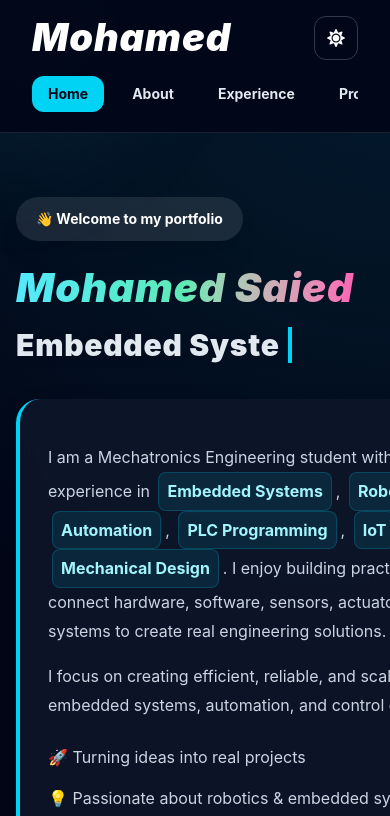
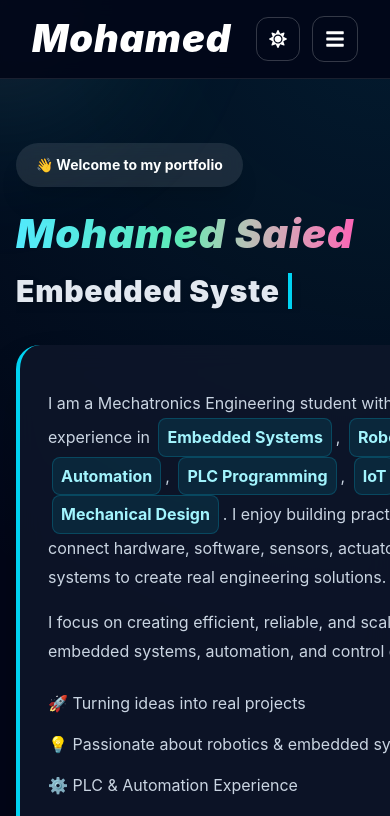
Before and after one commit to MohamedHappy226/mohamed-portfolio, a React (Vite) app: page / in a window 390 px wide. Shown: the top 816 px of the page. Built offline with nearby package versions, Linux system fonts and the light colour scheme.

Commit message:
fix certificates pdf buttons

```diff
--- a/src/components/Navbar.jsx
+++ b/src/components/Navbar.jsx
@@ -1,7 +1,10 @@
+import { useState } from "react";
 import { NavLink } from "react-router-dom";
-import { FaMoon, FaSun } from "react-icons/fa";
+import { FaMoon, FaSun, FaBars, FaTimes } from "react-icons/fa";
 
 export default function Navbar({ darkMode, setDarkMode }) {
+  const [open, setOpen] = useState(false);
+
   const links = [
     ["Home", "/"],
     ["About", "/about"],
@@ -14,27 +17,18 @@ export default function Navbar({ darkMode, setDarkMode }) {
 
   return (
     <nav className="sticky top-0 z-50 border-b border-white/10 bg-slate-950/90 backdrop-blur">
-      <div className="mx-auto flex max-w-7xl flex-col gap-4 px-4 py-4 sm:px-6 lg:flex-row lg:items-center lg:justify-between lg:px-8">
-        <div className="flex items-center justify-between">
-          <h1 className="text-3xl font-black italic tracking-wide text-white sm:text-4xl lg:text-3xl">
-            Mohamed
-          </h1>
+      <div className="mx-auto flex max-w-7xl items-center justify-between px-4 py-4 lg:px-8">
+        <h1 className="text-3xl font-black italic tracking-wide text-white sm:text-4xl">
+          Mohamed
+        </h1>
 
-          <button
-            onClick={() => setDarkMode(!darkMode)}
-            className="rounded-xl border border-white/20 p-3 text-lg text-white transition hover:bg-white/10 lg:hidden"
-          >
-            {darkMode ? <FaSun /> : <FaMoon />}
-          </button>
-        </div>
-
-        <div className="flex w-full items-center gap-3 overflow-x-auto whitespace-nowrap pb-1 lg:w-auto lg:overflow-visible lg:pb-0">
+        <div className="hidden items-center gap-3 lg:flex">
           {links.map(([name, path]) => (
             <NavLink
               key={path}
               to={path}
               className={({ isActive }) =>
-                `shrink-0 rounded-xl px-4 py-2 text-sm font-bold transition sm:px-5 ${
+                `rounded-xl px-4 py-2 text-sm font-bold transition ${
                   isActive
                     ? "bg-cyan-400 text-slate-950"
                     : "text-slate-200 hover:bg-white/10"
@@ -47,12 +41,49 @@ export default function Navbar({ darkMode, setDarkMode }) {
 
           <button
             onClick={() => setDarkMode(!darkMode)}
-            className="ml-3 hidden shrink-0 rounded-xl border border-white/20 p-3 text-lg text-white transition hover:bg-white/10 lg:block"
+            className="ml-3 rounded-xl border border-white/20 p-3 text-lg text-white transition hover:bg-white/10"
           >
             {darkMode ? <FaSun /> : <FaMoon />}
           </button>
         </div>
+
+        <div className="flex items-center gap-3 lg:hidden">
+          <button
+            onClick={() => setDarkMode(!darkMode)}
+            className="rounded-xl border border-white/20 p-3 text-lg text-white"
+          >
+            {darkMode ? <FaSun /> : <FaMoon />}
+          </button>
+
+          <button
+            onClick={() => setOpen(!open)}
+            className="rounded-xl border border-white/20 p-3 text-xl text-white"
+          >
+            {open ? <FaTimes /> : <FaBars />}
+          </button>
+        </div>
       </div>
+
+      {open && (
+        <div className="grid gap-3 border-t border-white/10 px-4 py-4 lg:hidden">
+          {links.map(([name, path]) => (
+            <NavLink
+              key={path}
+              to={path}
+              onClick={() => setOpen(false)}
+              className={({ isActive }) =>
+                `rounded-xl px-4 py-3 text-center text-sm font-bold transition ${
+                  isActive
+                    ? "bg-cyan-400 text-slate-950"
+                    : "bg-white/5 text-slate-200"
+                }`
+              }
+            >
+              {name}
+            </NavLink>
+          ))}
+        </div>
+      )}
     </nav>
   );
 }
--- a/src/pages/Experience.jsx
+++ b/src/pages/Experience.jsx
@@ -164,7 +164,6 @@ const certificates = [
     issuer: "Kaspersky",
     date: "Oct 2025",
     image: "/certificates/kaspersky-ksos.pdf",
-  preview: "/certificates/kaspersky-ksos.jpg",
     tags: ["Sales", "Cybersecurity", "Kaspersky"],
   },
   {
@@ -172,7 +171,6 @@ const certificates = [
     issuer: "Kaspersky",
     date: "Oct 2025",
     image: "/certificates/kaspersky-onboarding.pdf",
-  preview: "/certificates/kaspersky-onboarding.jpg",
     tags: ["Partner", "Sales", "Security"],
   },
   {
@@ -180,7 +178,6 @@ const certificates = [
     issuer: "Kaspersky",
     date: "Oct 2025",
     image: "/certificates/kaspersky-s02.pdf",
-  preview: "/certificates/kaspersky-s02.jpg",
     tags: ["Endpoint", "Business", "Security"],
   },
   {
@@ -367,7 +364,7 @@ export default function Experience() {
                     </div>
                   ) : (
                     <img
-    src={cert.preview || cert.image}
+                      src={cert.image}
                       alt={cert.title}
                       className="h-full w-full object-cover"
                     />
@@ -397,6 +394,7 @@ export default function Experience() {
                     ))}
                   </div>
 
+                  <div className="mt-6 flex flex-wrap gap-3">
                     <a
                       href={cert.image}
                       target="_blank"
@@ -410,13 +408,14 @@ export default function Experience() {
                     {isPdf && (
                       <a
                         href={cert.image}
-    download={cert.image.split("/").pop()}
+                        download={fileName}
                         className="inline-flex items-center gap-2 rounded-xl border border-cyan-300 px-5 py-3 font-black text-cyan-200 transition hover:bg-cyan-400 hover:text-slate-950 active:scale-95"
                       >
                         Download
                         <FaDownload />
                       </a>
                     )}
+                  </div>
                 </div>
               </div>
             );
```
Lines whose indentation alone changed are shown as unchanged.
